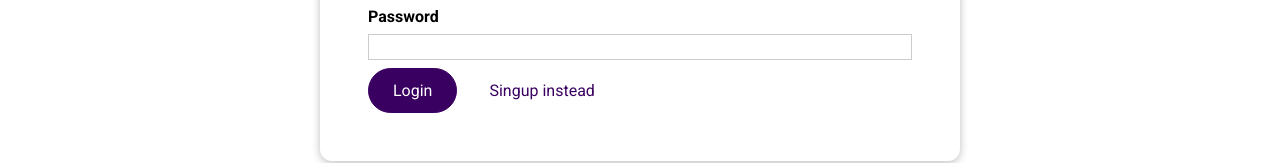
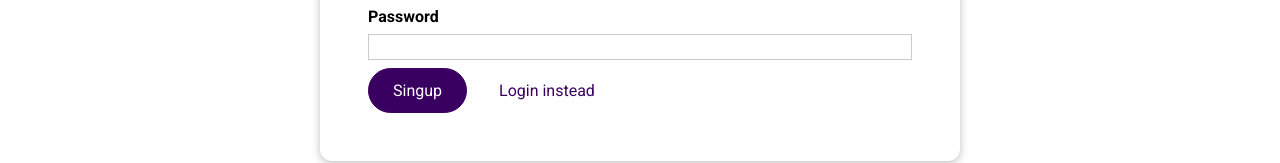
Before and after one commit to vahid-bagh3ri/FindACoachWebApp, a Vue app: page /auth in a window 1280 px wide. Shown: the part 222-385 px from the top of the page. Built offline with nearby package versions, Linux system fonts and the light colour scheme.

Commit message:
4. Adding an Authentication Page (Login & Signup) // add SwitchAuthMode logic

```diff
--- a/src/pages/auth/UserAuth.vue
+++ b/src/pages/auth/UserAuth.vue
@@ -13,10 +13,10 @@
         Please enter a valid email and password (must be at least 6 characters
         long)
       </p>
-      <base-button>Login</base-button>
-      <base-button type="button" mode="flat" @click="switchAuthMode"
-        >Singup instead</base-button
-      >
+      <base-button>{{ submitButtonCaption }}</base-button>
+      <base-button type="button" mode="flat" @click="switchAuthMode">{{
+        switchModeButtonCaption
+      }}</base-button>
     </form>
   </base-card>
 </template>
@@ -31,6 +31,22 @@ export default {
       mode: 'login '
     };
   },
+  computed: {
+    submitButtonCaption() {
+      if (this.mode === 'login') {
+        return 'Login';
+      } else {
+        return 'Singup';
+      }
+    },
+    switchModeButtonCaption() {
+      if (this.mode === 'login') {
+        return 'Singup instead';
+      } else {
+        return 'Login instead';
+      }
+    }
+  },
   methods: {
     submitForm() {
       this.formIsValid = true;
@@ -44,7 +60,13 @@ export default {
       }
       // sned http request...
     },
-    switchAuthMode() {}
+    switchAuthMode() {
+      if (this.mode === 'login') {
+        this.mode = 'singup';
+      } else {
+        this.mode = 'login';
+      }
+    }
   }
 };
 </script>
```
